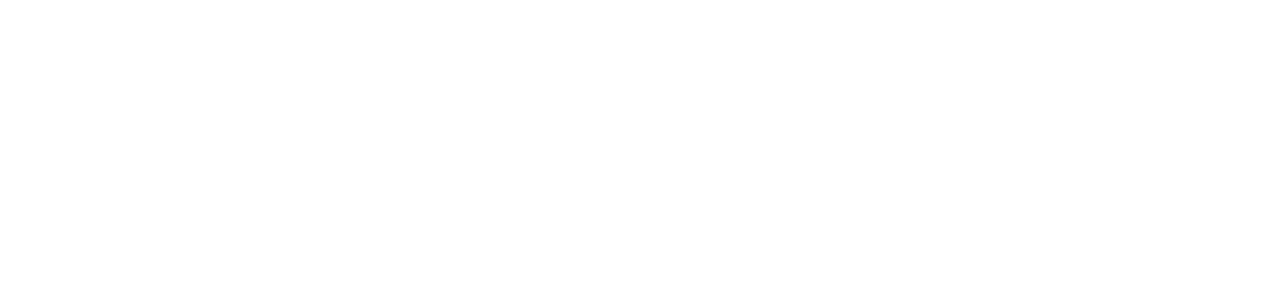
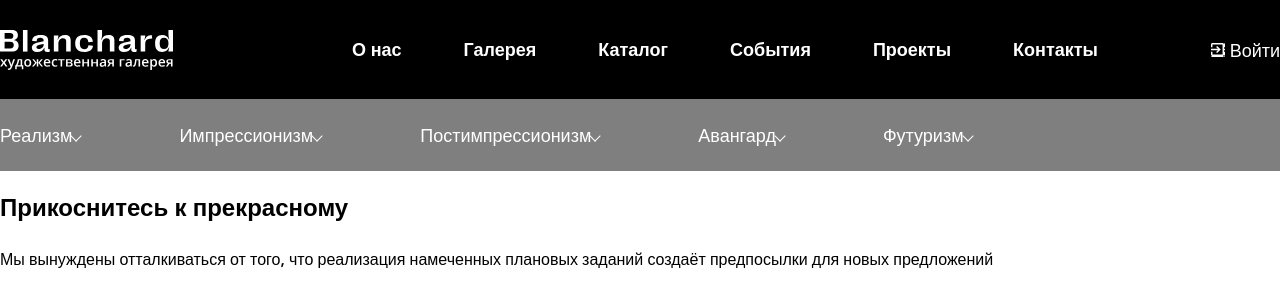
Before and after one commit to skeilmann/blanchard, a plain HTML site: page index.html in a window 1280 px wide. Drawn offline with nearby package versions, Linux system fonts and the light colour scheme.

Commit message:
starte hero section

```diff
--- /dev/null
+++ b/css/_global.css
@@ -0,0 +1,61 @@
+html {
+	box-sizing: border-box;
+}
+
+::before,
+::after {
+	box-sizing: inherit;
+}
+
+a {
+	color: inherit;
+	text-decoration: none;
+}
+
+img,
+svg {
+	max-width: 100%;
+}
+
+.visually-hidden {
+	position: absolute;
+	overflow: hidden;
+	clip: rect(0 0 0 0);
+	width: 1px;
+	height: 1px;
+	margin: -1px;
+	padding: 0;
+	border: 0;
+	white-space: nowrap;
+	clip-path: inset(100%);
+}
+
+body {
+  min-width: 320px;
+  font-family: 'Open Sans', sans-serif;
+  font-size: var(--def-fs);
+  font-weight: var(--def-fw);
+  line-height: var(--def-lh);
+  word-wrap: break-word;
+}
+
+.list-reset {
+  margin: 0;
+  padding: 0;
+  list-style: none;
+}
+
+.btn {
+  padding: 20px 59px;
+  border-radius: var(--def-border-rad);
+  font-size: var(--def-fs);
+  font-weight: 700;
+  line-height: 19px;
+  color: var(--white);
+  background-color: #3F2AFF;
+}
+
+.container {
+  max-width: 1600px;
+  margin: 0 auto;
+}
--- /dev/null
+++ b/css/_header.css
@@ -0,0 +1,87 @@
+.header__row-1 {
+  background-color: black;
+  padding-top: 30px;
+  padding-bottom: 29px;
+}
+
+.header__container {
+  display: flex;
+  align-items: center;
+}
+
+.logo {
+  margin-right: 179px;
+}
+
+.logo__img {
+  vertical-align: middle;
+}
+
+.header__nav {
+  display: flex;
+  margin: auto 0;
+  gap: 62px;
+}
+
+.header__link {
+  font-size: 18px;
+  font-weight: 600;
+  line-height: 25px;
+  color: var(--white);
+}
+
+.header__btn {
+  display: inline-block;
+  margin-left: auto;
+  padding-left: 20px;
+  font-size: 18px;
+  font-weight: 400;
+  line-height: 25px;
+  color: var(--white);
+  cursor: pointer;
+  /* align-self: center; */
+}
+
+.header__btn::before {
+  content: "";
+  position: relative;
+  left: -5px;
+  display: inline-block;
+  width: 14px;
+  height: 14px;
+  background-image: url("../img/login.svg");
+}
+
+.header__row-2 {
+  padding-top: 21px;
+  padding-bottom: 19px;
+  background-color: rgba(0, 0, 0, 0.5);
+}
+
+.header__nav-2 {
+  display: flex;
+  gap: 97px;
+}
+
+.header__link-2 {
+  position: relative;
+  display: inline-block;
+  padding-right: 10px;
+  font-size: 18px;
+  font-weight: 400;
+  line-height: 25px;
+  color: var(--white);
+}
+
+.header__link-2::after {
+  content: "";
+  position: absolute;
+  top: 50%;
+  right: -2px;
+  display: inline-block;
+  width: 7px;
+  height: 7px;
+  border-bottom: 1px solid #ffffff;
+  border-left: 1px solid #ffffff;
+  transform: rotate(-45deg) translateY(-70%);
+}
--- /dev/null
+++ b/css/_var.css
@@ -0,0 +1,24 @@
+:root {
+  /*colors*/
+  --black: #000000;
+  --dark-gray: #333333;
+  --gray: #666666;
+  --light-gray: #999999;
+  --light-acc: #d1a9f0;
+  --light-acc2: #c283f3;
+  --acc: #9d5cd0;
+  --dark-acc: #7943a4;
+  --green: #30bf39;
+  --blue: #26a5e4;
+  --red: #d11616;
+  --white: #ffffff;
+
+  /*fonts*/
+  --def-fw: 400;
+  --def-fs: 16px;
+  --def-lh: 32px;
+  --def-tc: #333333;
+
+  --s-bold: 600;
+  --bold: 700;
+}
--- a/css/style.css
+++ b/css/style.css
@@ -1,2 +1,5 @@
-@import url('normalize.css');
-@import url('style.css')
+@import url('_normalize.css');
+@import url('_var.css');
+@import url('_global.css');
+@import url('_header.css');
+@import url('_hero.css');
--- a/index.html
+++ b/index.html
@@ -1,14 +1,116 @@
 <!DOCTYPE html>
 <html lang="ru">
-<head>
-    <meta charset="UTF-8">
-    <meta http-equiv="X-UA-Compatible" content="IE=edge">
-    <meta name="viewport" content="width=device-width, initial-scale=1.0">
+  <head>
+    <meta charset="UTF-8" />
+    <meta http-equiv="X-UA-Compatible" content="IE=edge" />
+    <meta name="viewport" content="width=device-width, initial-scale=1.0" />
     <title>Blanchard - художественная галерея</title>
-    <link rel="stylesheet" href="./css/style.css">
-</head>
+    <link rel="preconnect" href="https://fonts.googleapis.com" />
+    <link rel="preconnect" href="https://fonts.gstatic.com" crossorigin />
+    <link
+      href="https://fonts.googleapis.com/css2?family=Open+Sans:ital,wght@0,600;0,700;1,400&display=swap"
+      rel="stylesheet"
+    />
+    <link href="./css/style.css" rel="stylesheet" />
+    <script defer src="./js/form.js"></script>
+  </head>
 
-<body>
+  <body>
+    <header class="header">
+      <div class="header__row-1">
+        <div class="container header__container">
+          <a class="logo" href="#"
+            ><img class="logo__img" src="./img/Лого.svg" alt="Logo"
+          /></a>
+          <div class="header__menu">
+            <ul class="list-reset header__nav">
+              <li class="header__nav-item">
+                <a href="#about" class="header__link">О нас</a>
+              </li>
+              <li class="header__nav-item">
+                <a href="#galery" class="header__link">Галерея</a>
+              </li>
+              <li class="header__nav-item">
+                <a href="#catalog" class="header__link">Каталог</a>
+              </li>
+              <li class="header__nav-item">
+                <a href="#events" class="header__link">События</a>
+              </li>
+              <li class="header__nav-item">
+                <a href="#projects" class="header__link">Проекты</a>
+              </li>
+              <li class="header__nav-item">
+                <a href="#contacts" class="header__link">Контакты</a>
+              </li>
+            </ul>
+          </div>
+          <a href="#" class="header__btn">Войти</a>
+        </div>
+      </div>
+      <div class="header__row-2">
+        <div class="container header__container">
+          <ul class="list-reset header__nav-2">
+            <li class="header__nav-item-2">
+              <a href="#" class="header__link-2">Реализм</a>
+            </li>
+            <li class="header__nav-item-2">
+              <a href="#" class="header__link-2">Импрессионизм</a>
+            </li>
+            <li class="header__nav-item-2">
+              <a href="#" class="header__link-2">Постимпрессионизм</a>
+            </li>
+            <li class="header__nav-item-2">
+              <a href="#" class="header__link-2">Авангард</a>
+            </li>
+            <li class="header__nav-item-2">
+              <a href="#" class="header__link-2">Футуризм</a>
+            </li>
+          </ul>
+          <!-- <div class="nav__search-container">
+            <button
+              class="btn nav__search-btn js-open-search"
+              aria-label="Открыть поиск"
+              type="button"
+              role="searchbox"
+            ></button>
+            <form
+              class="nav__search-form js-form"
+              id="search-form"
+              role="searchbox"
+              action="/"
+              method="GET"
+            >
+              <input
+                class="nav__search-input"
+                aria-label="Искать на всём сайте"
+                type="search"
+                placeholder="Что будем искать?"
+                name="searching"
+              />
+              <button
+                class="btn nav__search-btn nav__search-btn--form"
+                type="submit"
+                aria-label="Начать поиск"
+              ></button>
+              <button
+                class="btn nav__delete-btn js-close"
+                type="button"
+                aria-label="очистить поиск"
+              ></button>
+            </form>
+          </div> -->
+        </div>
+      </div>
+    </header>
 
-</body>
+    <main>
+      <section class="hero">
+        <div class="container">
+          <h2 class="title hero__title">Прикоснитесь к прекрасному</h2>
+          <span class="hero__desc">Мы вынуждены отталкиваться от того, что реализация намеченных
+            плановых заданий создаёт предпосылки для новых предложений</span>
+        </div>
+      </section>
+    </main>
+  </body>
 </html>
--- /dev/null
+++ b/js/form.js
@@ -0,0 +1,52 @@
+(() => {
+  function setSearch(params) {
+    const openBtn = document.querySelector(`.${params.openBtnClass}`);
+    const search = document.querySelector(`.${params.searchClass}`);
+    const closeBtn = search.querySelector(`.${params.closeBtnClass}`);
+
+    search.addEventListener("animationend", function (evt) {
+      if (this._isOpened) {
+        this.classList.remove(params.activeClass);
+        this.classList.remove(params.hiddenClass);
+        this._isOpened = false;
+      } else {
+        this._isOpened = true;
+      }
+    });
+
+    search.addEventListener("click", function (evt) {
+      evt._isSearch = true;
+    });
+
+    openBtn.addEventListener("click", function (evt) {
+      this.disabled = true;
+
+      if (
+        !search.classList.contains(params.activeClass) &&
+        !search.classList.contains(params.hiddenClass)
+      ) {
+        search.classList.add(params.activeClass);
+      }
+    });
+
+    closeBtn.addEventListener("click", function () {
+      openBtn.disabled = false;
+      search.classList.add(params.hiddenClass);
+    });
+
+    document.body.addEventListener("click", function (evt) {
+      if (!evt._isSearch && search._isOpened) {
+        openBtn.disabled = false;
+        search.classList.add(params.hiddenClass);
+      }
+    });
+  }
+
+  setSearch({
+    openBtnClass: "js-open-search", // класс кнопки открытия
+    closeBtnClass: "js-close", // класс кнопки закрытия
+    searchClass: "js-form", // класс формы поиска
+    activeClass: "is-opened", // класс открытого состояния
+    hiddenClass: "is-closed", // класс закрывающегося состояния (удаляется сразу после закрытия)
+  });
+})();
```
Also changed, not shown: css/_hero.css (added), fonts/OpenSans-SemiBold.woff (added), img/1920/header_bg.jpg (added), img/Desktop 1920.jpg (added), img/login.svg (added), img/search.svg (added), img/Лого.svg (added), 5 other files.
